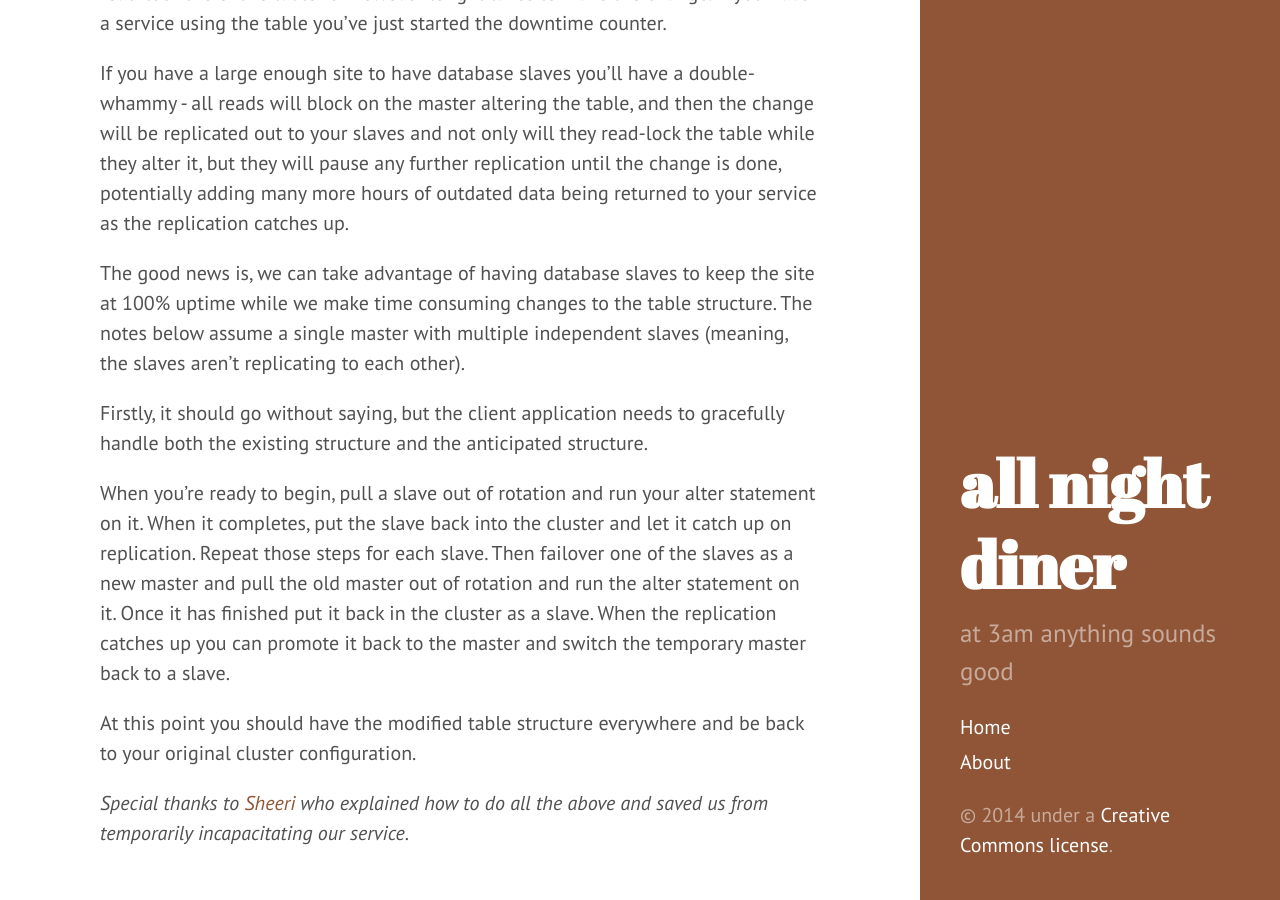
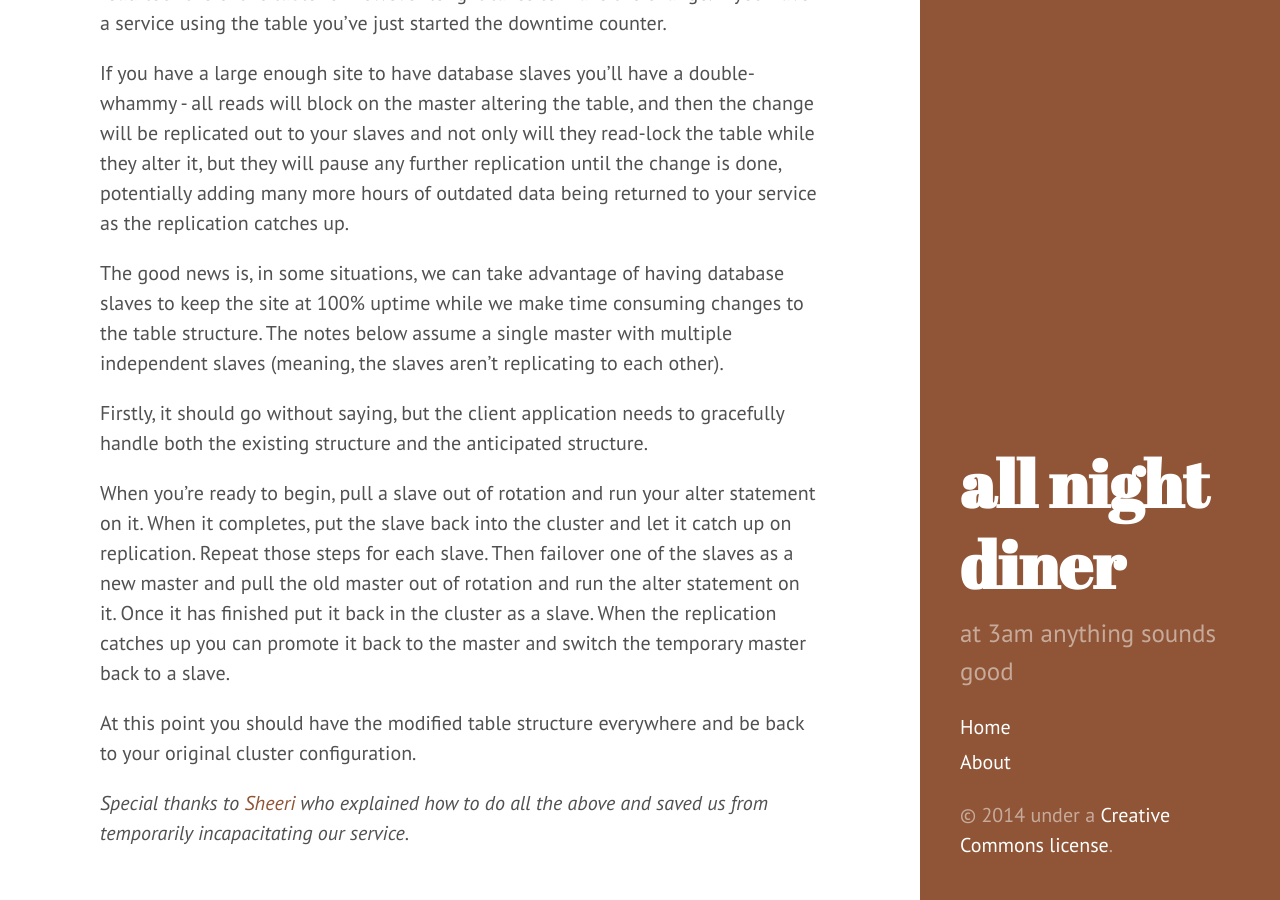
Before and after one commit to clouserw/blog.micropipes.com, a Jekyll site: the page built from _posts/2014-11-18-altering-large-tables-without-bringing-down-your-service.md, in a window 1280 px wide and 900 px high, scrolled down 342 px. Built offline with Jekyll 4.4.1, drawn with Linux system fonts in a browser that asks for light colours; Markdown is read by kramdown in place of the engine named in the settings.

Commit message:
add a caveat

```diff
--- a/_posts/2014-11-18-altering-large-tables-without-bringing-down-your-service.md
+++ b/_posts/2014-11-18-altering-large-tables-without-bringing-down-your-service.md
@@ -19,7 +19,7 @@ read-lock the table while they alter it, but they will pause any further
 replication until the change is done, potentially adding many more hours of
 outdated data being returned to your service as the replication catches up.
 
-The good news is, we can take advantage of having database slaves to keep the
+The good news is, in some situations, we can take advantage of having database slaves to keep the
 site at 100% uptime while we make time consuming changes to the table structure.
 The notes below assume a single master with multiple independent slaves
 (meaning, the slaves aren't replicating to each other).
```
Also changed, not shown: other parts of _posts/2014-11-18-altering-large-tables-without-bringing-down-your-service.md (+1 -3 lines).
